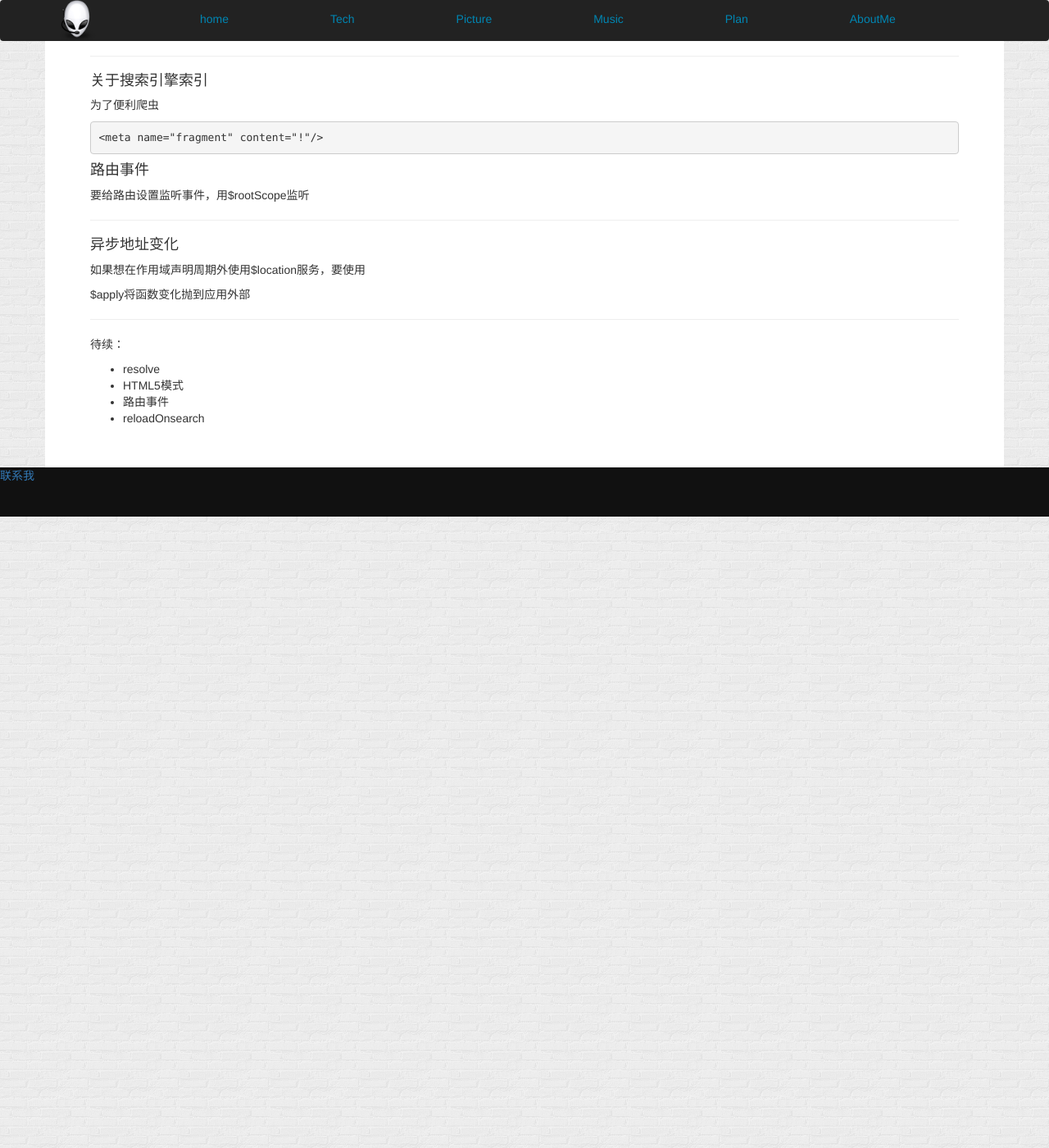
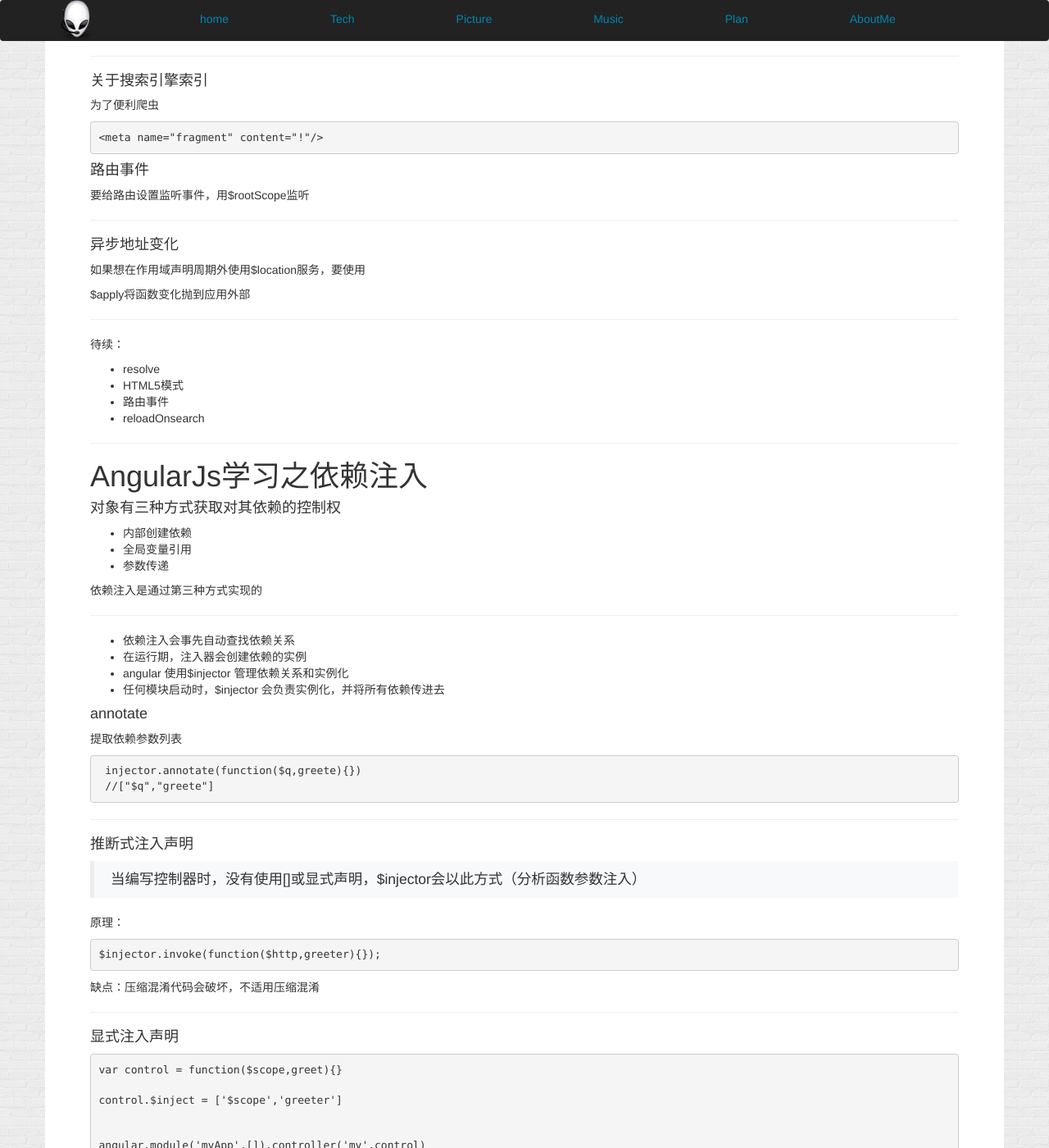
Before and after one commit to GeorageLiang/georageliang.github.com, a Jekyll site: the page built from md/angular6.md, in a window 1280 px wide and 1400 px high, scrolled down 2514 px. Shown: the whole window at 82% size. Built offline with Jekyll 4.4.1, drawn with Linux system fonts in a browser that asks for light colours; Markdown is read by kramdown in place of the engine named in the settings; comment, search, counter and statistics services are not loaded; before the commit the page ends 3144 px from its top, so only the background shows below that; some of the changed text lies outside the part shown.

Commit message:
Update angular6.md

````diff
--- a/md/angular6.md
+++ b/md/angular6.md
@@ -177,3 +177,99 @@ $apply将函数变化抛到应用外部
 - HTML5模式
 - 路由事件
 - reloadOnsearch
+
+
+
+
+---
+
+AngularJs学习之依赖注入
+===
+####对象有三种方式获取对其依赖的控制权
+- 内部创建依赖
+- 全局变量引用
+- 参数传递
+
+依赖注入是通过第三种方式实现的
+
+---
+
+- 依赖注入会事先自动查找依赖关系
+- 在运行期，注入器会创建依赖的实例
+- angular 使用$injector 管理依赖关系和实例化
+- 任何模块启动时，$injector 会负责实例化，并将所有依赖传进去
+
+####annotate
+提取依赖参数列表
+
+```
+ injector.annotate(function($q,greete){})
+ //["$q","greete"]
+```
+---
+
+####推断式注入声明
+> 当编写控制器时，没有使用[]或显式声明，$injector会以此方式（分析函数参数注入）
+
+原理：
+
+```
+$injector.invoke(function($http,greeter){});
+```
+
+缺点：压缩混淆代码会破坏，不适用压缩混淆
+
+---
+
+####显式注入声明
+
+```
+var control = function($scope,greet){}
+
+control.$inject = ['$scope','greeter']
+
+
+angular.module('myApp',[]).controller('my',control)
+```
+
+优点：压缩混淆不受影响
+缺点：代码繁多
+
+---
+
+####行内注入声明（推荐）
+
+优点：代码相对少，且压缩不受影响
+
+```
+angular.module('myApp')
+.controller('my',['$scope','greete',function($scope,greete){
+
+}])
+```
+
+---
+
+###$injector API
+
+---
+
+####get()
+
+---
+
+####has()
+
+---
+
+####instantiate()
+
+---
+
+####invoke()
+
+---
+
+####ngMin
+
+---
````
